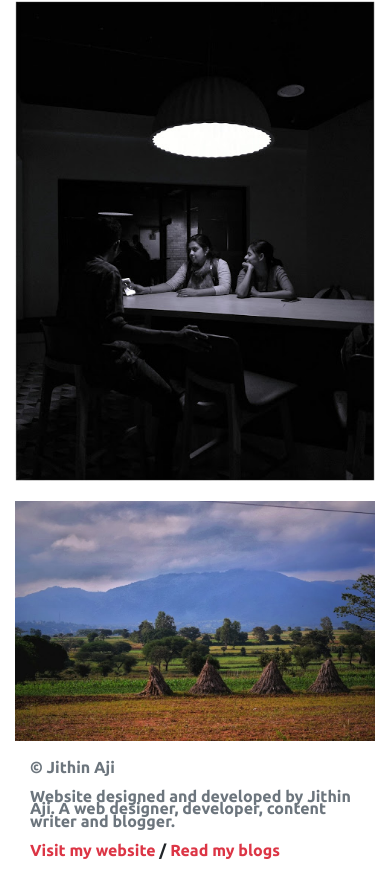
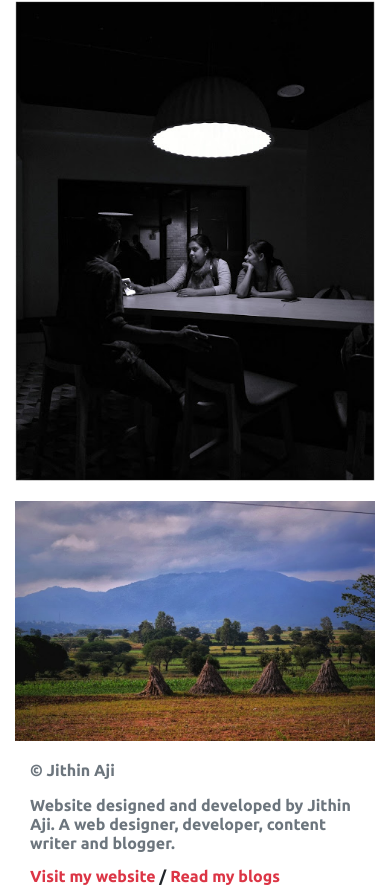
Before and after one commit to JithinAji/Sahil_frames, a plain HTML site: page index.html in a window 390 px wide. Shown: the part 3567-4457 px from the top of the page. Before the commit the page ends 4432 px from the top, so only its background shows below. Drawn offline with nearby package versions, Linux system fonts and the light colour scheme.

Commit message:
modified

```diff
--- a/assets/css/styles.css
+++ b/assets/css/styles.css
@@ -86,5 +86,8 @@ body{
     #footer{
         margin: auto;
     }
+    #footer p{
+        line-height: 1.2rem;
+    }
 
   }
```
